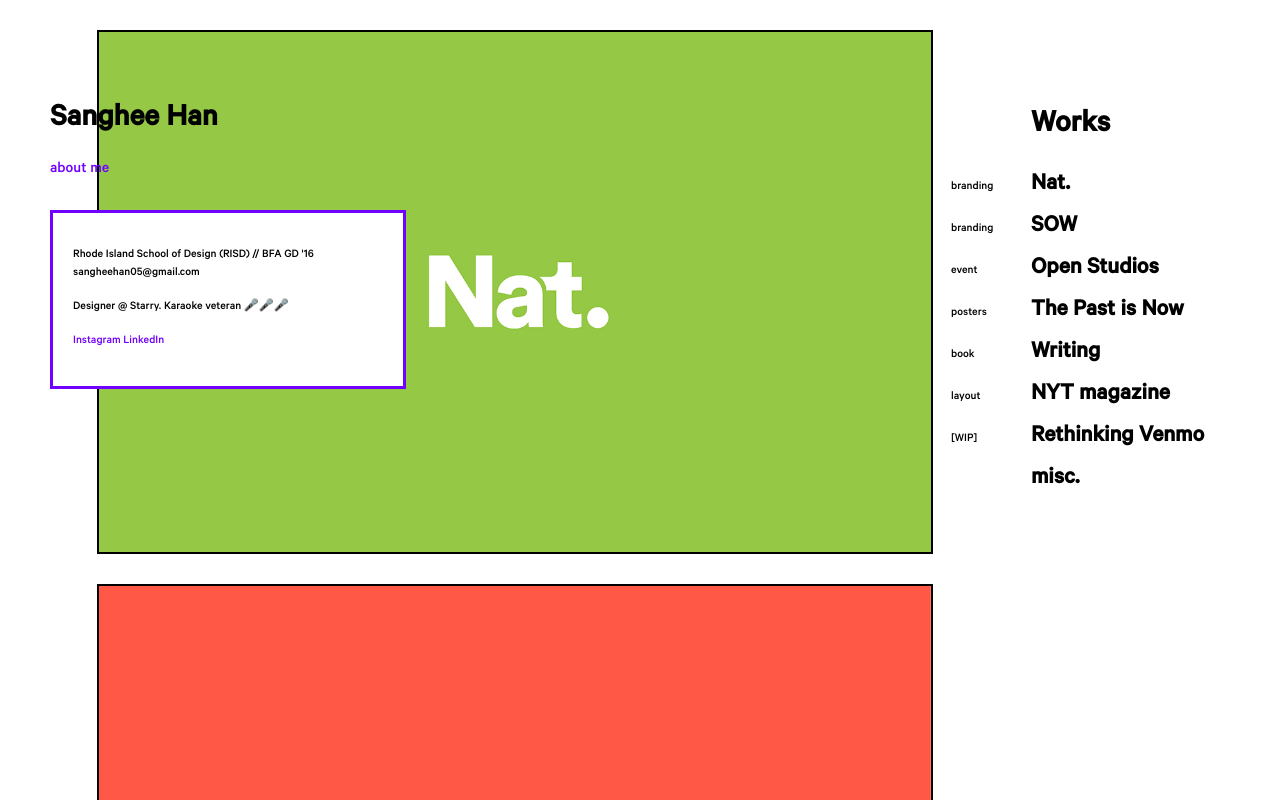
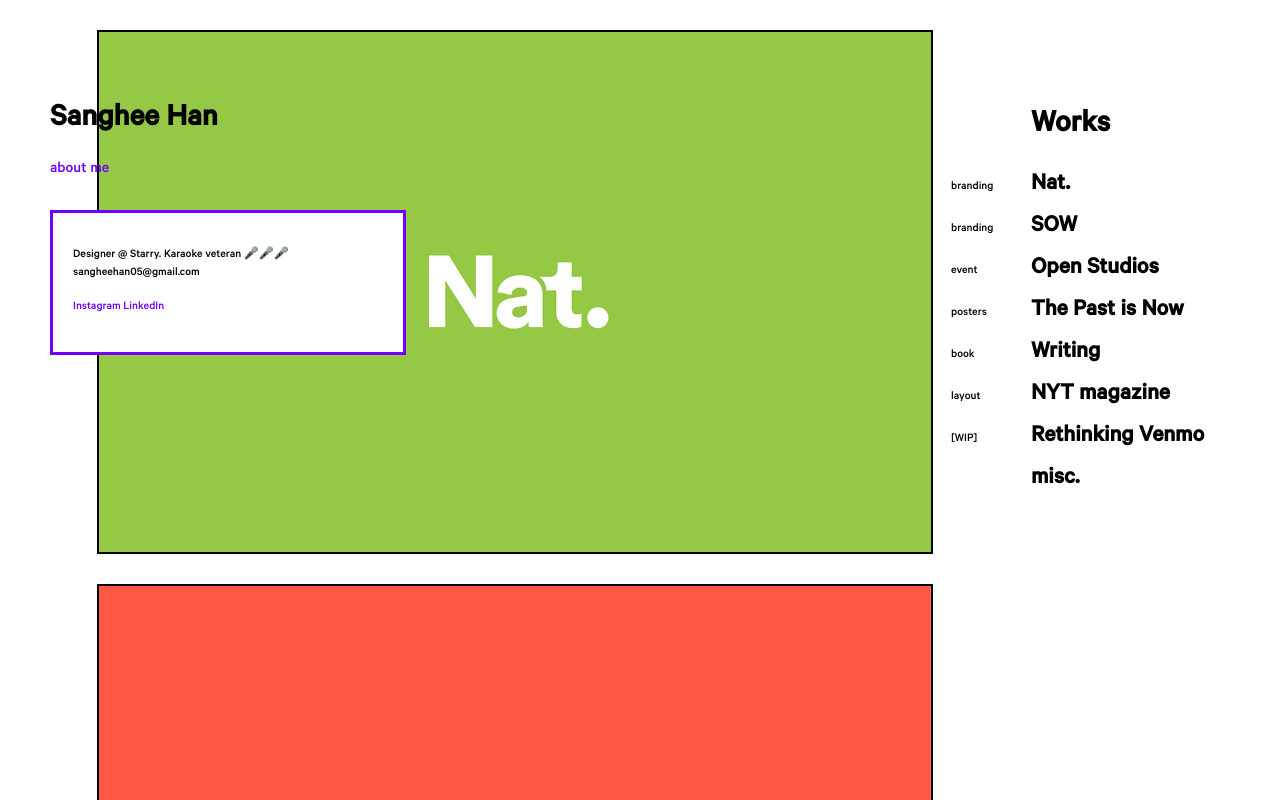
Before and after one commit to tina-han/portfolio, a plain HTML site: page index.html in a window 1280 px wide. Both pictures are taken after a click on the link "about me". Shown: the top 800 px of the page. Drawn offline with Linux system fonts and the light colour scheme.

Commit message:
Update index.html

```diff
--- a/index.html
+++ b/index.html
@@ -26,10 +26,8 @@
   <div id="nav">
     <div id="leftnav">
       <div class="messagepop pop">
-        <p>Rhode Island School of Design (RISD) // BFA GD '16<br>
+        <p>Designer @ Starry. Karaoke veteran 🎤🎤🎤<br>
         sangheehan05@gmail.com</p>
-
-        <p>Designer @ Starry. Karaoke veteran 🎤🎤🎤</p>
         <p style="color:rgb(112, 0, 255)"><a href="https://www.instagram.com/tinahan0/">Instagram</a> <a href="https://www.linkedin.com/in/sanghee-t-han/">LinkedIn</a>
       </div>
         <hgroup>
```
